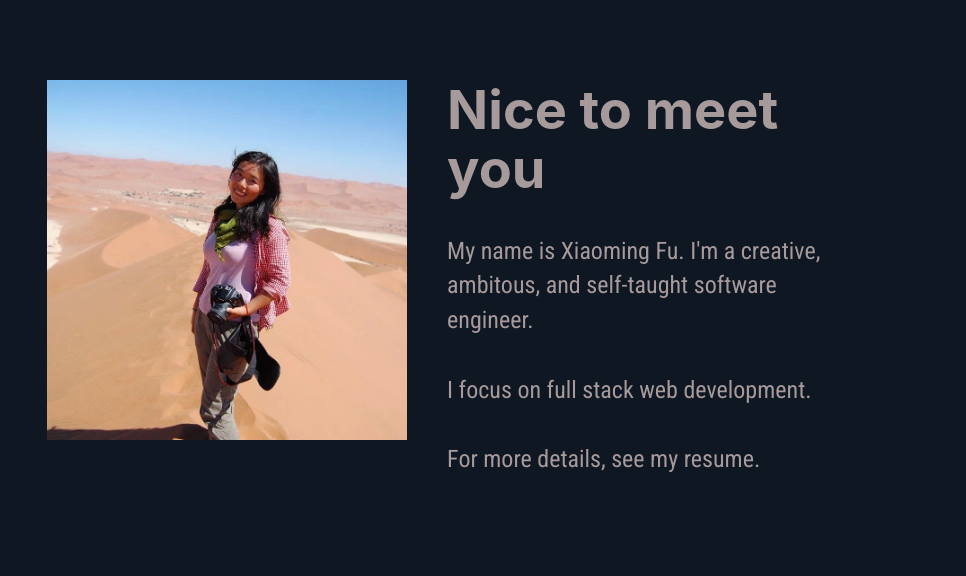
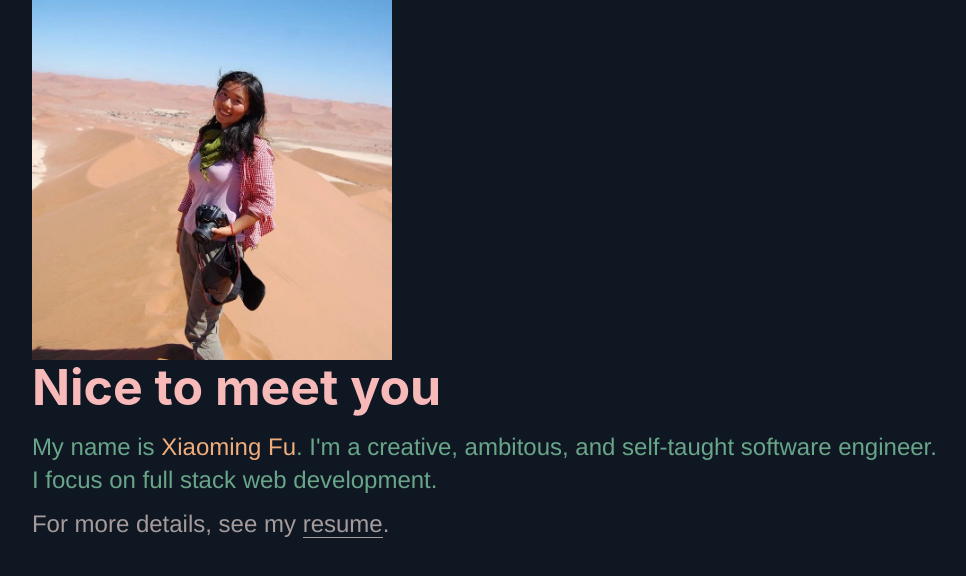
Before and after one commit to xiaomingfu/xiaomingfu.com, a Gatsby site: page / in a window 1280 px wide. Shown: the whole page, without its empty margins (139-1105 px from the left). Built offline with nearby package versions, Linux system fonts and the light colour scheme; Gatsby itself is replaced by a stand-in of ours.

Commit message:
styling font

```diff
--- a/src/components/my_layout.css
+++ b/src/components/my_layout.css
@@ -1,13 +1,60 @@
+*,
+*::before,
+*::after {
+  margin: 0;
+  padding: 0;
+  font-family: inherit;
+}
+
 html {
-  font-size: 24px;
+  font-size: 62.5%;
+  box-sizing: border-box;
+}
+
+body {
+  font-family: "Helvetica Neue", sans-serif;
+  color: #69a589;
+  font-size: 2.4rem;
+  font-weight: 500;
+  line-height: 1.4;
 }
 
 ::selection {
   background-color: #403c2b;
 }
 
-a {
-  color: #a69a9b;
+.text-container {
+}
+
+.heading--1 {
+  color: #f8b9b9;
+  font-size: 5rem;
+  font-weight: 700;
+}
+
+.text__detail {
+  color: #69a589;
+}
+
+.text__name {
+  color: #f0ad7a;
+}
+
+.footer {
+  color: #a69b9b;
+  margin-top: 1rem;
+}
+
+a:link,
+a:visited {
+  text-decoration: none;
+  color: inherit;
+  border-bottom: 1px solid #a69b9b;
+  transition: all 0.2s;
+}
+
+a:hover span {
+  border-bottom: 1px solid #f08b8b;
 }
 
 /* row {
--- a/src/pages/index.js
+++ b/src/pages/index.js
@@ -11,24 +11,27 @@ const IndexPage = () => (
   <Layout>
     {/* <Navbar /> */}
     <SEO title="Xiaoming Fu" />
-    <row>
-      <div className="col-1-of-2">
-        <div className="img-container">
-          <Image />
-        </div>
+
+    <div className="img-container">
+      <Image />
+    </div>
+
+    <div className="text-container">
+      <h1 class="heading--1">Nice to meet you</h1>
+      <div class="text__detail">
+        My name is <span class="text__name">Xiaoming Fu</span>. I'm a creative,
+        ambitous, and self-taught software engineer.
       </div>
-      <div className="col-1-of-2">
-        <div className="text-container">
-          <h1>Nice to meet you</h1>
-          <p>
-            My name is Xiaoming Fu. I'm a creative, ambitous, and self-taught
-            software engineer.
-          </p>
-          <p>I focus on full stack web development. </p>
-          <p>For more details, see my resume.</p>
-        </div>
-      </div>
-    </row>
+      <div class="text__detail">I focus on full stack web development. </div>
+      <footer class="footer">
+        For more details, see my{" "}
+        <a href="#" class="link">
+          <span>resume</span>
+        </a>
+        .
+      </footer>
+    </div>
+
     {/*
       <div style={{ maxWidth: `300px`, marginBottom: `1.45rem` }}></div>
       <MediaLink /> */}
```
